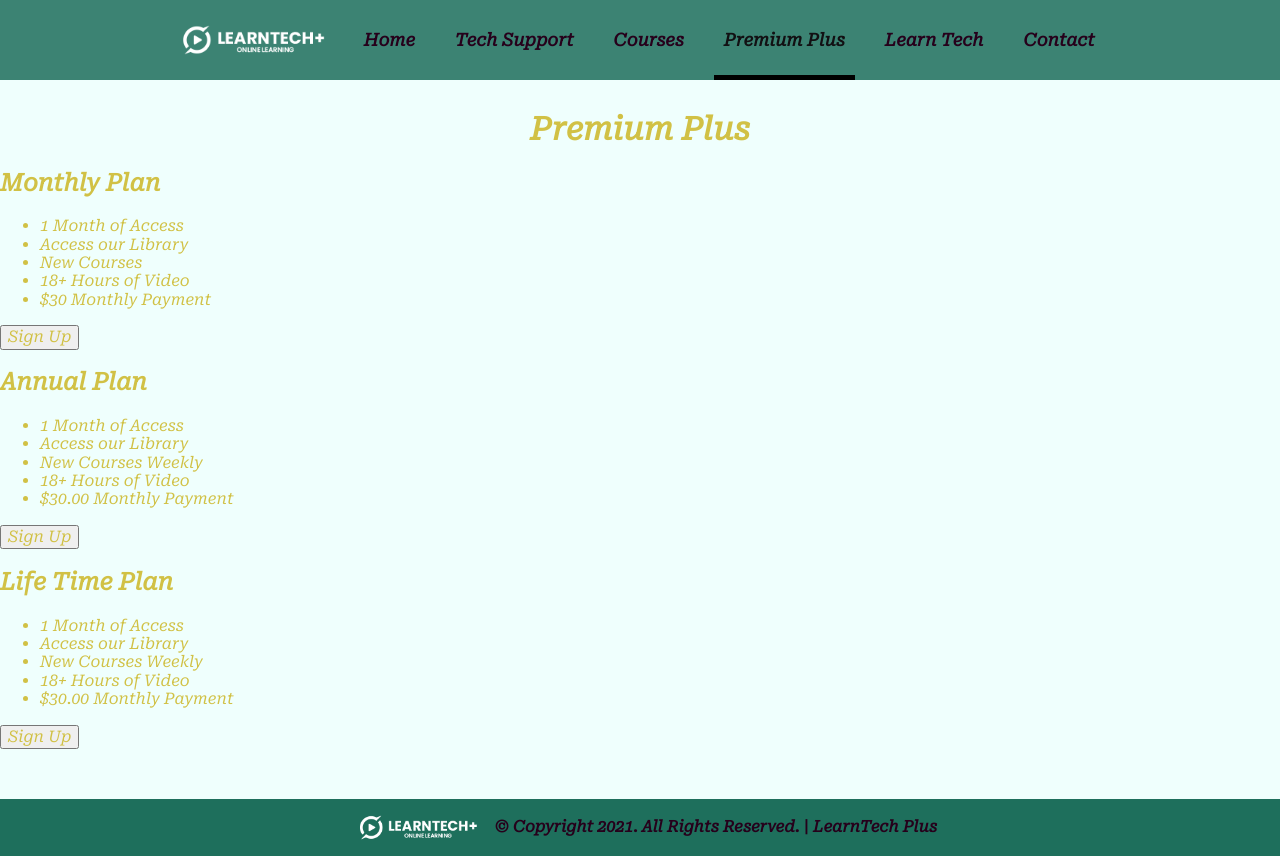
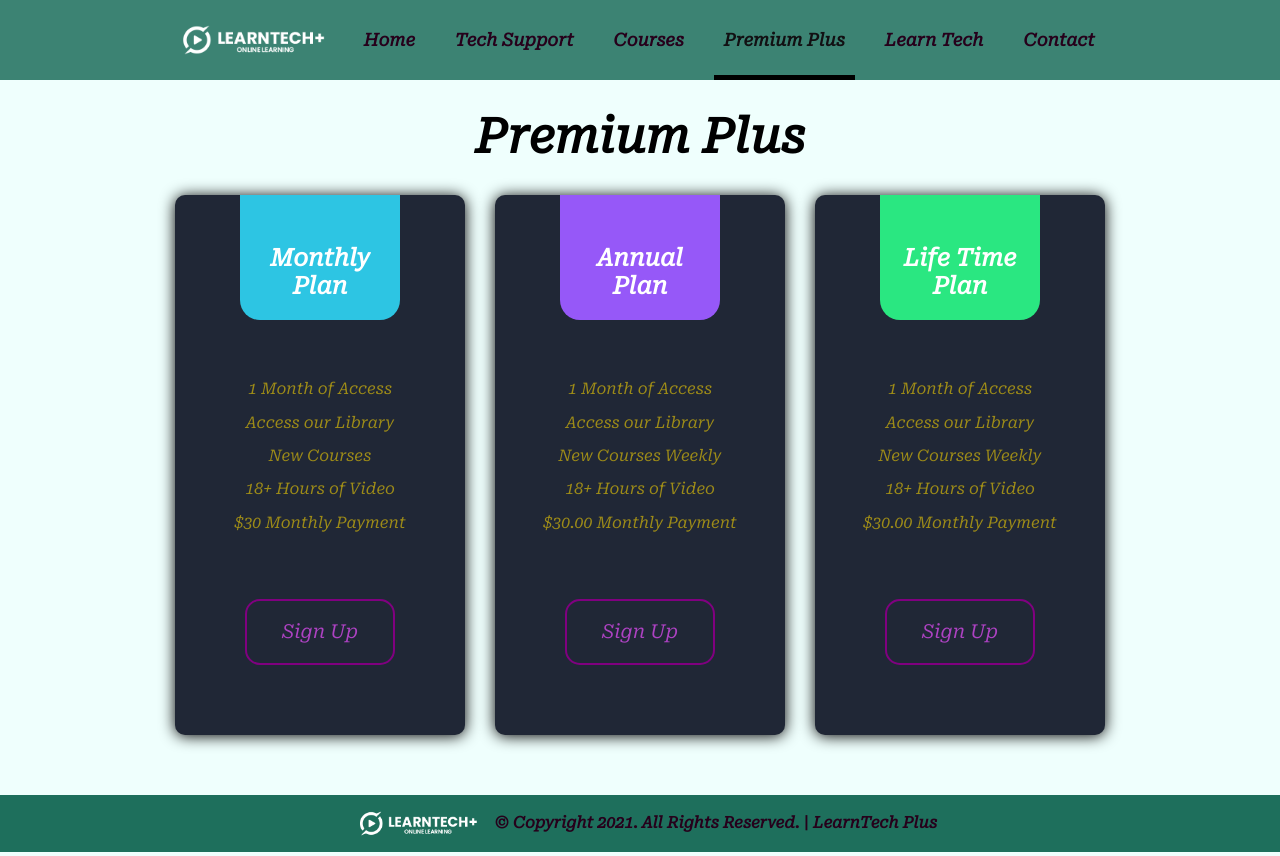
Before and after one commit to hm-imu-sc/learntech-frontend-project, a plain HTML site: page premiumplus.html in a window 1280 px wide. Drawn offline with Linux system fonts and the light colour scheme.

Commit message:
design complete git add .!

```diff
--- a/premiumplus.html
+++ b/premiumplus.html
@@ -18,7 +18,6 @@
 	<body>
 
 		<header>
-
 			<nav>
 				<img id="logo" src="img/logo.png" alt="LearnTech+ Logo">
 				<a href="index.html">Home</a>
@@ -28,17 +27,15 @@
 				<a href="learntech.html">Learn Tech</a>
 				<a href="contact.html">Contact</a>
 			</nav>
-
 		</header>
 
 		<section id="courses">
 
-    <center><h1>Premium Plus</h1></center>
+			<h1>Premium Plus</h1>
 
+			<div class="plans">
 				<div class="monthly">
-
 					<h2>Monthly Plan</h2>
-
 					<ul>
 						<li>1 Month of Access</li>
 						<li>Access our Library</li>
@@ -46,16 +43,11 @@
 						<li>18+ Hours of Video</li>
 						<li>$30 Monthly Payment</li>
 					</ul>
-
 					<button>Sign Up</button>
-
 				</div>
 
 				<div class="annual">
-
-
 					<h2>Annual Plan</h2>
-
 					<ul>
 						<li>1 Month of Access</li>
 						<li>Access our Library</li>
@@ -63,16 +55,11 @@
 						<li>18+ Hours of Video</li>
 						<li>$30.00 Monthly Payment</li>
 					</ul>
-
 					<button>Sign Up</button>
-
 				</div>
 
 				<div class="lifetime">
-
-
 					<h2>Life Time Plan</h2>
-
 					<ul>
 						<li>1 Month of Access</li>
 						<li>Access our Library</li>
@@ -80,22 +67,15 @@
 						<li>18+ Hours of Video</li>
 						<li>$30.00 Monthly Payment</li>
 					</ul>
-
 					<button>Sign Up</button>
-
+				</div>
 			</div>
 
 		</section>
 
 		<footer>
-
 			<img id="logo" src="img/logo.png">
-
 			<p id="footer">© Copyright 2021. All Rights Reserved. | LearnTech Plus</p>
-
 		</footer>
-
-
-
 	</body>
 </html>
--- /dev/null
+++ b/sass/contact.scss
@@ -0,0 +1,63 @@
+form {
+
+    border-radius: 15px;
+    width: 500px;
+    margin: 20px auto;
+    background-color: #202736;
+    padding: 40px;
+
+    * {
+        color: #fd8168;
+    }
+
+    h1 {
+        text-align: center;
+    }
+
+    .input-group {
+        margin: 25px 0;
+
+        * {
+            margin: 0;
+        }
+
+        h3 {
+            font-size: 0.9em;
+        }
+
+        input, textarea {
+            width: 480px;
+            background-color: transparent;
+            border: none;
+            border-bottom: 3px solid #323d41;
+            padding: 10px;
+
+            &:focus {
+                outline: none;
+            }
+        }
+
+        textarea {
+            resize: vertical;
+        }
+    }
+
+    input[type="submit"] {
+        background-image: linear-gradient(to right, #ffa946 , #f18867);
+        display: block;
+        margin: 0 auto;
+
+        cursor: pointer;
+        border-radius: 30px;
+        padding: 18px 100px;
+        border: none;
+        color: #fff;
+
+        font-size: 1.2em;
+        box-shadow: 0px 0px 8px 0px #f18867;
+
+        &:hover {
+            box-shadow: 0px 0px 12px 1px #f18867;
+        }
+    }
+}
--- /dev/null
+++ b/sass/premiumplus.scss
@@ -0,0 +1,100 @@
+
+section#courses {
+    * {
+        text-decoration: none;
+        list-style-type: none;
+        margin: 0;
+        padding: 0;
+    }
+
+    h1 {
+        text-align: center;
+        font-size: 3em;
+        margin: 20px auto;
+        color: black;
+    }
+
+    .plans {
+        display: flex;
+        flex-direction: row;
+        justify-content: center;
+
+        div {
+            background-color: #202736;
+            border-radius: 10px;
+            box-shadow: 0px 1px 15px 0px black;
+            padding: 20px;
+            height: 500px;
+            margin: 10px 15px;
+            position: relative;
+            width: 250px;
+
+            h2 {
+                position: absolute;
+                text-align: center;
+                color: white;
+                top: 0;
+                left: 0;
+                right: 0;
+                margin: auto;
+                width: 120px;
+                padding: 20px;
+                padding-top: 50px;
+
+                border-bottom-left-radius: 20px;
+                border-bottom-right-radius: 20px;
+            }
+
+            ul {
+                position: absolute;
+                height: 200px;
+                width: 200px;
+                top: 0;
+                bottom: 0;
+                left: 0;
+                right: 0;
+                margin: auto;
+
+                li {
+                    margin-top: 15px;
+                    color: black;
+                    text-align: center;
+                    color: rgba(255, 217, 0, 0.562);
+                }
+            }
+
+            button {
+                position: absolute;
+                bottom: 70px;
+                left: 0;
+                right: 0;
+                margin: auto;
+                width: 150px;
+                padding: 20px 0;
+                background-color: transparent;
+                border: 2px solid purple;
+                border-radius: 15px;
+                cursor: pointer;
+                font-size: 1.2em;
+                color: rgb(173, 66, 194);
+
+                &:hover {
+                    color: white;
+                    background-color: purple;
+                }
+            }
+        }
+
+        .monthly h2 {
+            background-color: #2dc5e3;
+        }
+
+        .annual h2 {
+            background-color: #9658f8;
+        }
+
+        .lifetime h2 {
+            background-color: #2ae781;
+        }
+    }
+}
```
Also changed, not shown: contact.html (+18 -17 lines), css/contact.css, css/premiumplus.css, 2 other files. Lines whose indentation alone changed are shown as unchanged.
